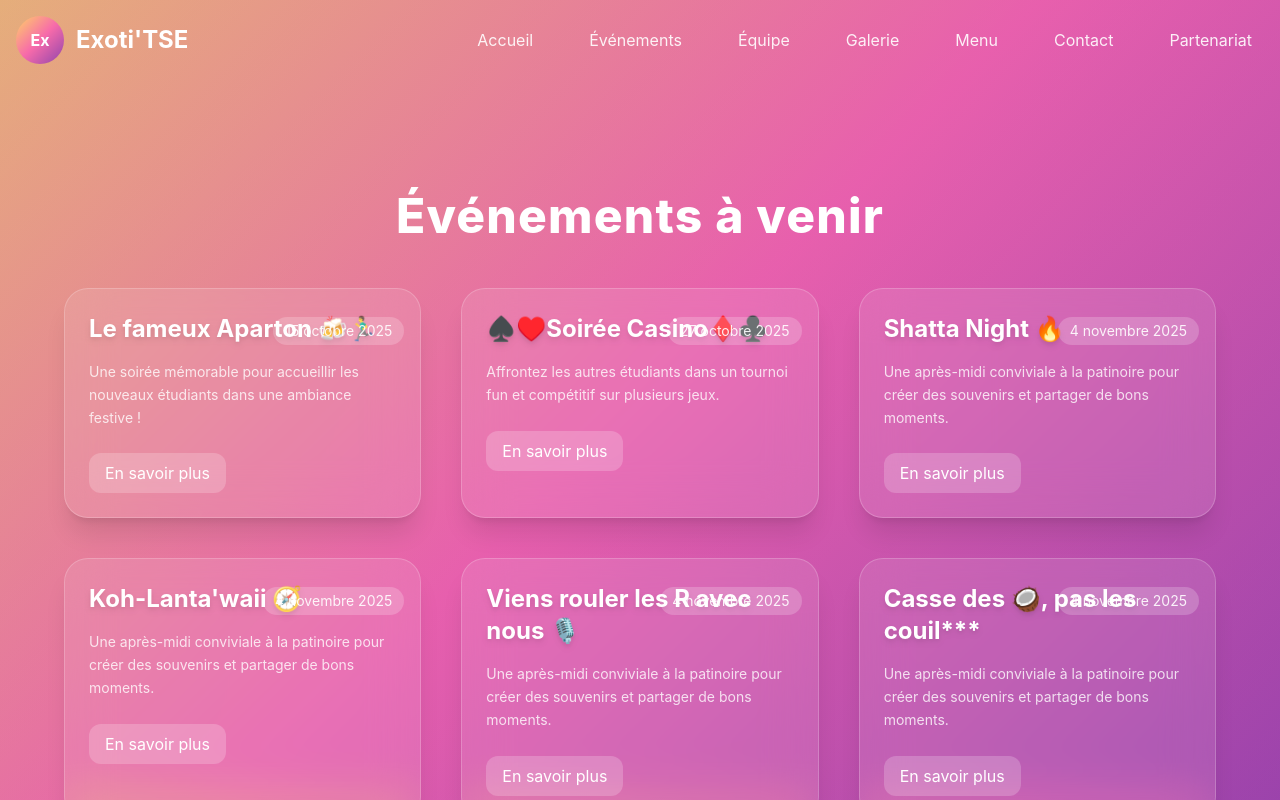
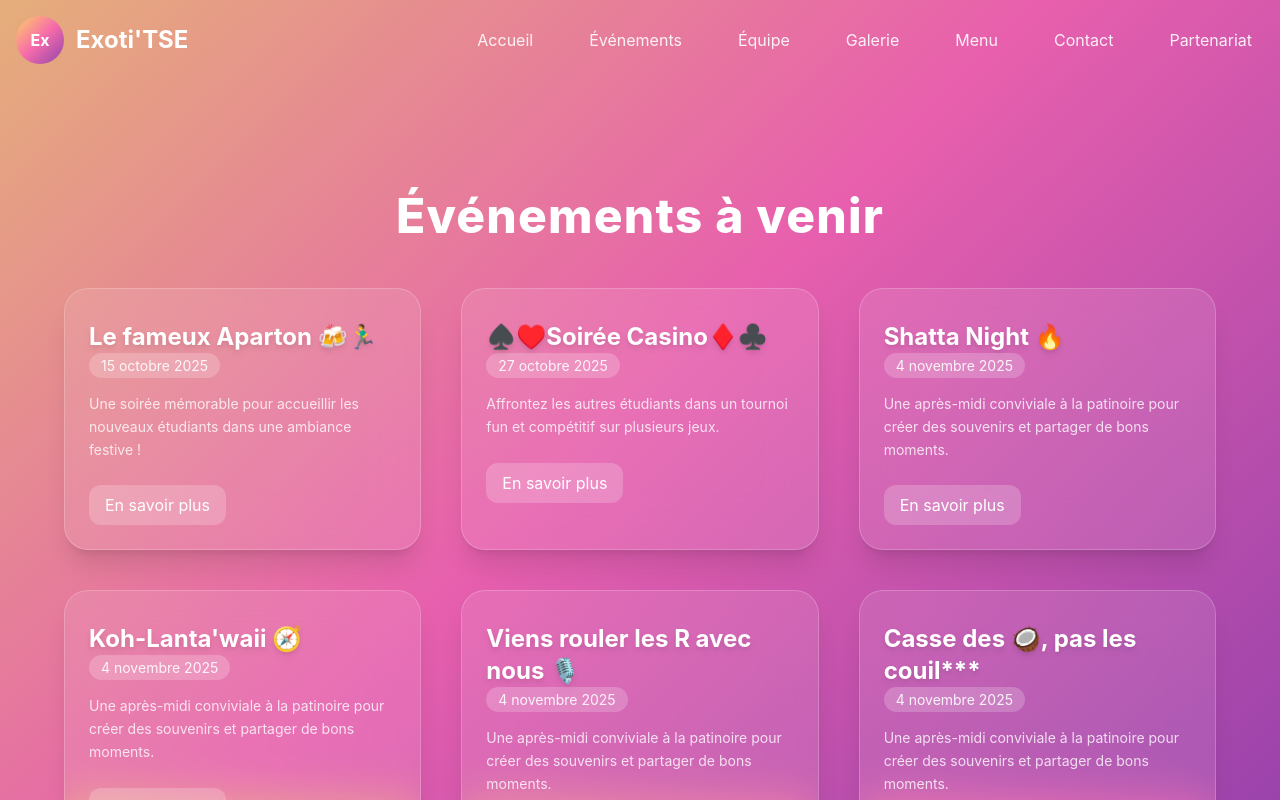
Before and after one commit to FlorianR903/BDE_ExotiTSE_site, a Next.js app: page /events in a window 1280 px wide. Shown: the top 800 px of the page. Built offline with nearby package versions, Linux system fonts and the light colour scheme.

Commit message:
correction cases des events

```diff
--- a/components/EventsSection.js
+++ b/components/EventsSection.js
@@ -93,12 +93,12 @@ export default function EventsSection({ events=[] }){
                     <div key={event.id} className="relative p-6 rounded-3xl bg-white/10 backdrop-blur-xl border border-white/20 shadow-xl hover:scale-[1.03] hover:shadow-2xl transition-all duration-300">
 
                         {/* Titre */}
-                        <h3 className="text-2xl font-bold text-white drop-shadow-md">
+                        <h3 className="text-2xl font-bold text-white drop-shadow-md pt-2">
                             {event.title}
                         </h3>
 
                         {/* Badge Date */}
-                        <span className="absolute top-7 right-4 text-sm px-3 py-1 rounded-full bg-white/20 text-white/90">
+                        <span className="mt-5 right-4 text-sm px-3 py-1 rounded-full bg-white/20 text-white/90">
                             {event.date}
                         </span>
 
```
